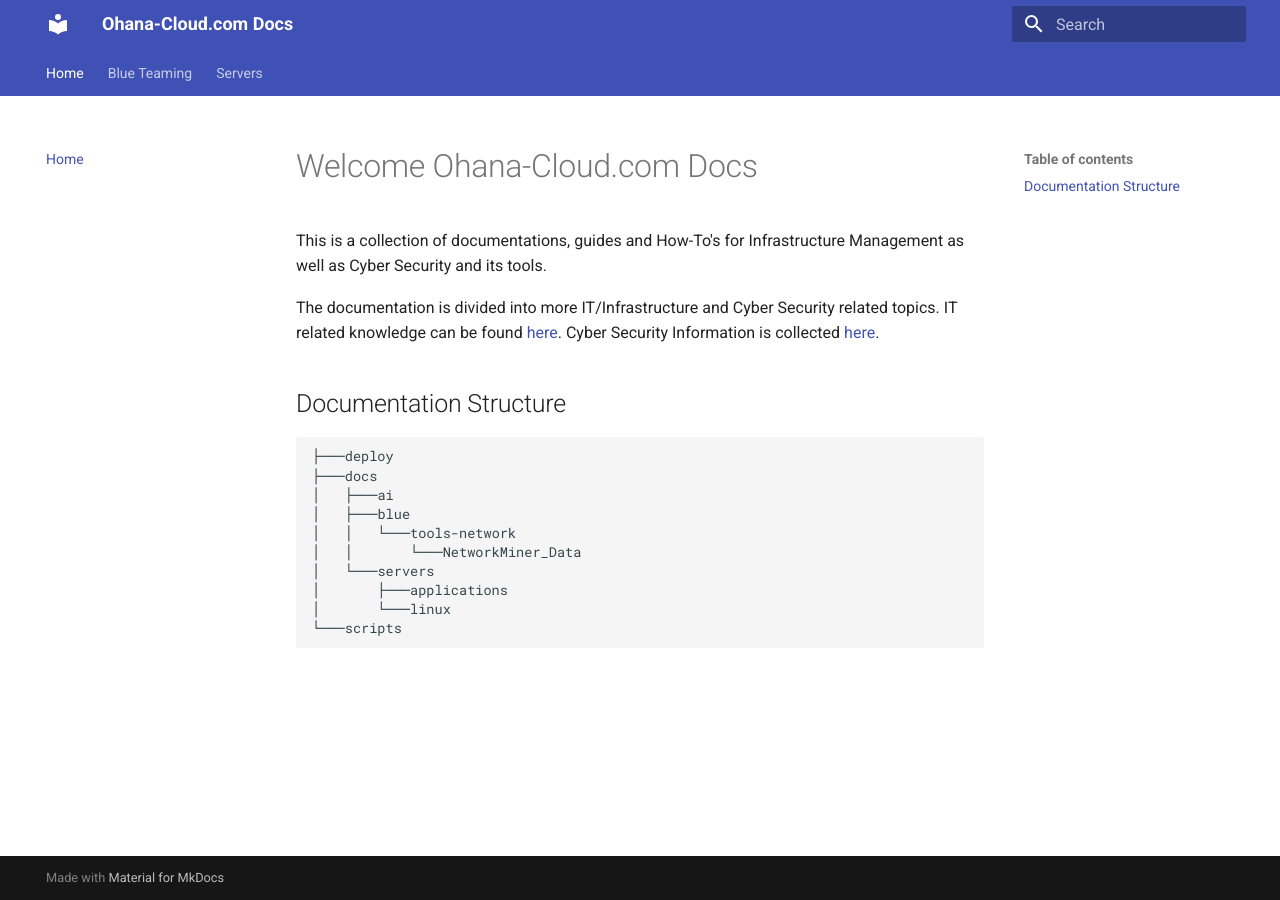
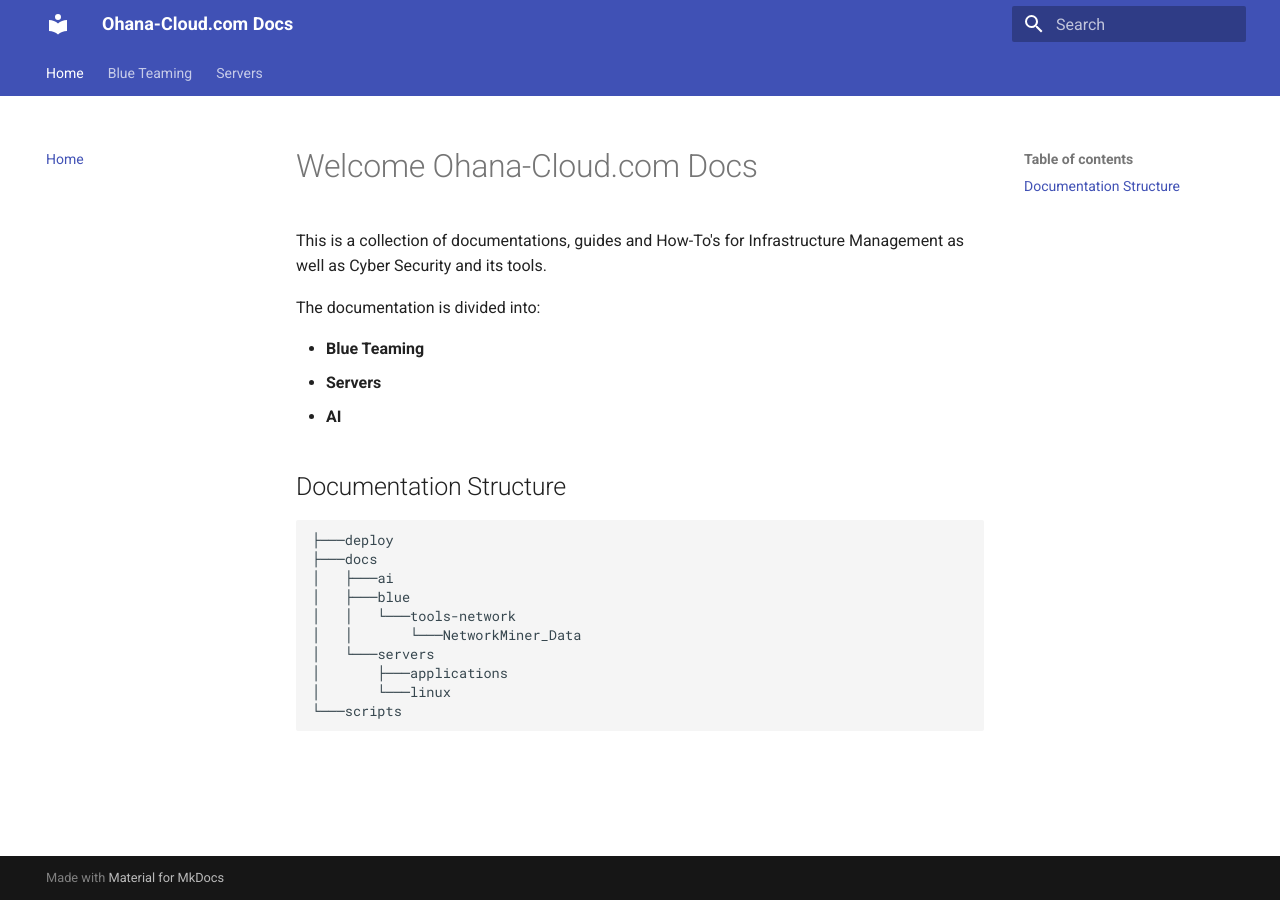
Before and after one commit to PhilT95/athenlyx, an MkDocs documentation site: the page built from docs/index.md, in a window 1280 px wide. Built offline with MkDocs 1.6.1 and Material for MkDocs 9.7.7, drawn with Linux system fonts in a browser that asks for light colours.

Commit message:
Changed index.md

````diff
--- a/docs/index.md
+++ b/docs/index.md
@@ -2,10 +2,14 @@
 
 This is a collection of documentations, guides and How-To's for Infrastructure Management as well as Cyber Security and its tools.
 
-The documentation is divided into more IT/Infrastructure and Cyber Security related topics. IT related knowledge can be found [here](/it/). Cyber Security Information is collected [here](/sec/).
+The documentation is divided into:
 
+- **Blue Teaming**
+- **Servers**
+- **AI**
 
 ## Documentation Structure
+
 
 
 ```bash
````
Also changed, not shown: 1 other file.
